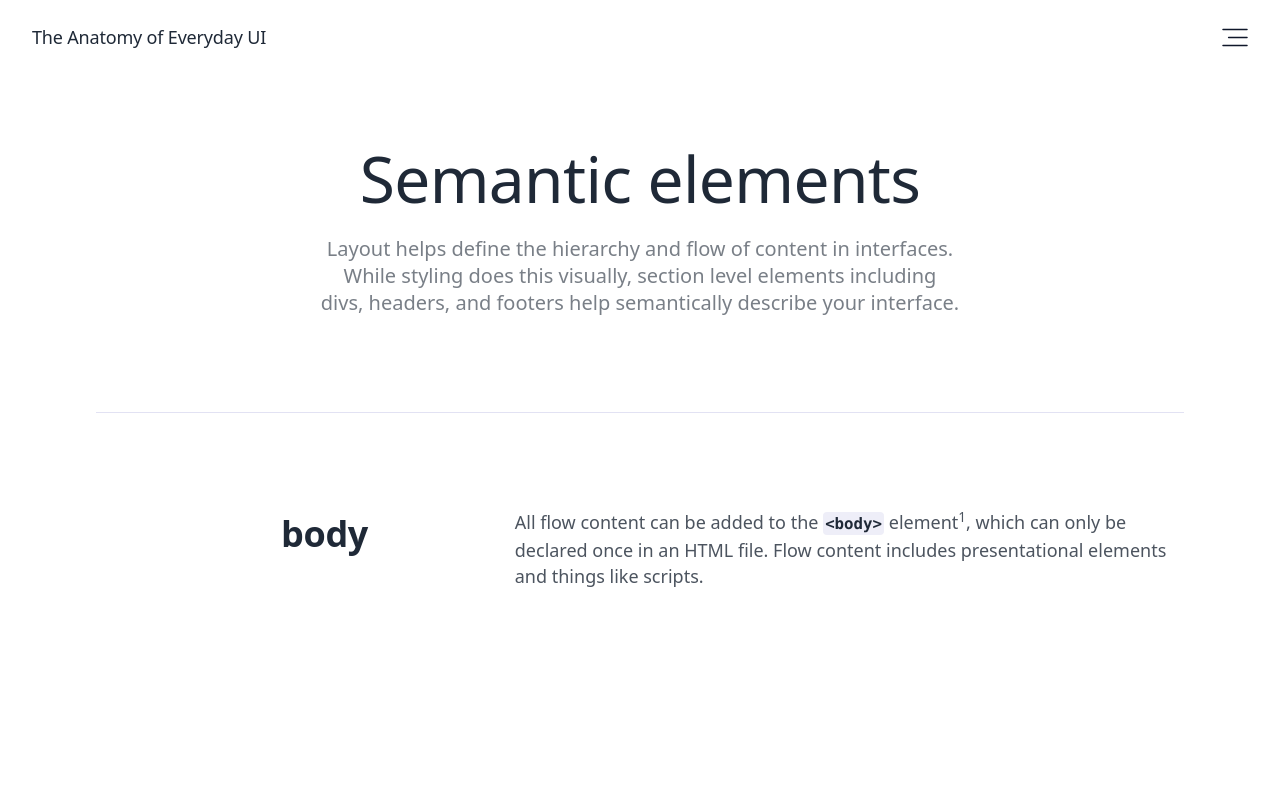
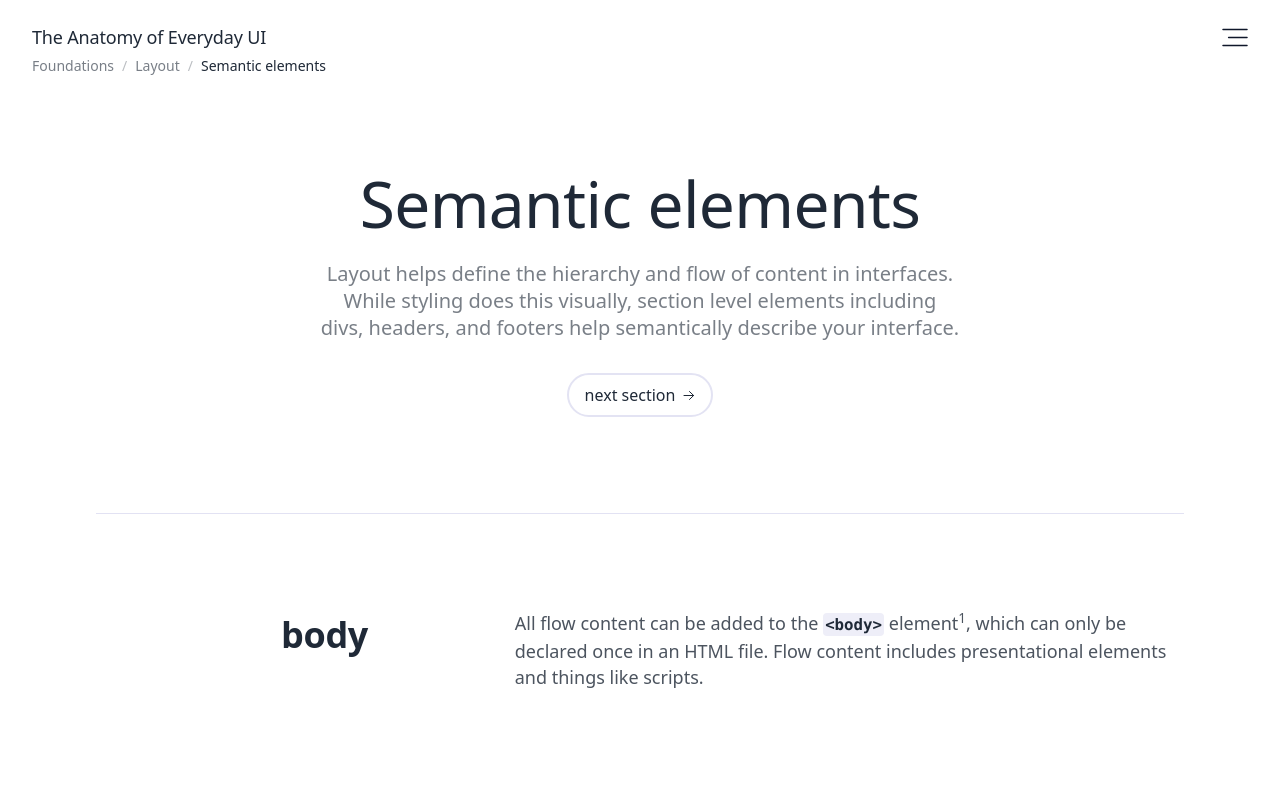
Before and after one commit to davidwoolf/anatomy-ui, a SvelteKit app: page /foundations/layout/semantic-elements in a window 1280 px wide. Shown: the top 785 px of the page. Built offline with nearby package versions, Linux system fonts and the light colour scheme; a web font is replaced by a local one.

Commit message:
added examples as dynamic imports to lower bundle size

```diff
--- a/src/routes/(app)/foundations/+layout.svelte
+++ b/src/routes/(app)/foundations/+layout.svelte
@@ -1,23 +1 @@
-<article>
-  <slot />
-</article>
-
-<style>
-  article {
-    padding: 3rem 1.5rem;
-    margin: 0 auto;
-    max-width: 90rem;
-  }
-
-  @media (min-width: 768px) {
-    article {
-      padding: 6rem 4rem;
-    }
-  }
-
-  @media (min-width: 1024px) {
-    article {
-      padding: 6rem;
-    }
-  }
-</style>
+<slot />
--- a/src/routes/(app)/foundations/[id]/[slug]/+page.svelte
+++ b/src/routes/(app)/foundations/[id]/[slug]/+page.svelte
@@ -1,23 +1,4 @@
 <script lang="ts">
-  // components
-  import SpacingPadding from "@examples/layout/spacing/padding.svelte";
-  import SpacingMargin from "@examples/layout/spacing/margin.svelte";
-  import SpacingGap from "@examples/layout/spacing/gap.svelte";
-  import DimensionsBounds from "@examples/layout/dimensions/bounds.svelte";
-  import MaxContentSizing from "@examples/layout/dimensions/max-content.svelte";
-  import MinContentSizing from "@examples/layout/dimensions/min-content.svelte";
-  import FitContentSizing from "@examples/layout/dimensions/fit-content.svelte";
-  import DisplayModes from "@examples/layout/display-modes.svelte";
-  import BlockInlineAxes from "@examples/layout/block-inline-axes.svelte";
-  import AnimationJank from "@examples/layout/layout-shift/animation.svelte";
-  import FontFallbacks from "@examples/layout/layout-shift/font-fallbacks.svelte";
-  import MediaEmbeds from "@examples/layout/layout-shift/media-embeds.svelte";
-  import SeparatingConcerns from "@examples/layout/separating-concerns.svelte";
-  import StaticRelativeAbsolute from "@examples/layout/position/static-relative-absolute.svelte";
-  import FixedSticky from "@examples/layout/position/fixed-sticky.svelte";
-  import StackingStrategies from "@examples/layout/position/stacking-strategies.svelte";
-  import StackingRules from "@examples/layout/position/stacking-rules.svelte";
-
   // data
   import type { PageData } from "./$types";
   export let data: PageData;
@@ -26,7 +7,6 @@
   import Title from "@components/title.svelte";
   import Description from "@components/description.svelte";
   import Layout from "@components/layout.svelte";
-  import NextSection from "@components/next-section.svelte";
   import Grid from "@components/grid/grid.svelte";
   import Column from "@components/grid/column.svelte";
   import Heading from "@components/text/heading.svelte";
@@ -35,28 +15,19 @@
   import Row from "@components/grid/row.svelte";
   import Box from "@components/box.svelte";
   import Spacer from "@components/grid/spacer.svelte";
-
-  const components = {
-    AnimationJank,
-    BlockInlineAxes,
-    FontFallbacks,
-    MediaEmbeds,
-    SeparatingConcerns,
-    StaticRelativeAbsolute,
-    FixedSticky,
-    StackingRules,
-    StackingStrategies,
-    DimensionsBounds,
-    MaxContentSizing,
-    MinContentSizing,
-    FitContentSizing,
-    DisplayModes,
-    SpacingPadding,
-    SpacingMargin,
-    SpacingGap,
-  };
 </script>
 
+<div class="breadcrumbs">
+  <ul>
+    <li>Foundations</li>
+    <li class="breadcrumb--divider" aria-hidden>/</li>
+    <li>{data.id}</li>
+    <li class="breadcrumb--divider" aria-hidden>/</li>
+    <li class="breadcrumb--current">{data.title}</li>
+  </ul>
+</div>
+
+<article>
   <Layout>
     <svelte:fragment slot="head">
       <Title>{data.title}</Title>
@@ -64,6 +35,21 @@
       <Description>
         {@html data.description}
       </Description>
+
+      <a class="next-section" href={data.next}>
+        next section
+        <svg
+          width="12"
+          height="9"
+          viewBox="0 0 12 9"
+          fill="none"
+          xmlns="http://www.w3.org/2000/svg">
+          <path
+            d="M1 4.5H10.6M10.6 4.5L6.45882 0.5M10.6 4.5L6.45882 8.5"
+            stroke="currentcolor"
+            stroke-linecap="round" />
+        </svg>
+      </a>
     </svelte:fragment>
 
     <svelte:fragment slot="contents">
@@ -85,7 +71,9 @@
 
             {#if row.component}
               <Spacer />
-            <svelte:component this={components[row.component]} />
+              {#await import(/* @vite-ignore */ `../../../../../../src/examples/layout/${row.component}`) then module}
+                <svelte:component this={module.default} />
+              {/await}
             {/if}
           </Column>
           <!-- {/if} -->
@@ -109,7 +97,9 @@
 
                 <Column column={index % 2 === 0 ? "1" : "5"} span="8">
                   {#if section.component}
-                  <svelte:component this={components[section.component]} />
+                    {#await import(/* @vite-ignore */ `../../../../../../src/examples/layout/${section.component}`) then module}
+                      <svelte:component this={module.default} />
+                    {/await}
                   {/if}
                 </Column>
               </Row>
@@ -119,3 +109,75 @@
       </Grid>
     </svelte:fragment>
   </Layout>
+</article>
+
+<style>
+  .breadcrumbs {
+    display: flex;
+    font-size: 0.875rem;
+    padding: 0.25rem 1.5rem 0;
+  }
+
+  .breadcrumbs ul {
+    display: flex;
+    gap: 0.5rem;
+  }
+
+  .breadcrumbs li {
+    opacity: 0.6;
+    text-transform: capitalize;
+  }
+
+  .breadcrumbs .breadcrumb--divider {
+    opacity: 0.3;
+  }
+
+  .breadcrumbs .breadcrumb--current {
+    opacity: 1;
+    text-transform: revert;
+  }
+
+  .next-section {
+    align-items: center;
+    border: 2px solid color-mix(in srgb, var(--color-gray-300), white 50%);
+    border-radius: 9999px;
+    display: flex;
+    font-size: var(--font-size-base);
+    font-weight: 500;
+    gap: 0.5rem;
+    margin: 2rem 0 0;
+    width: max-content;
+    padding: 0.5rem 1rem;
+    transition: all 75ms ease;
+  }
+
+  .next-section:hover {
+    background-color: color-mix(in srgb, var(--color-gray-300), white 50%);
+  }
+
+  article {
+    padding: 3rem 1.5rem;
+    margin: 0 auto;
+    max-width: 90rem;
+  }
+
+  @media (min-width: 768px) {
+    article {
+      padding: 6rem 4rem;
+    }
+  }
+
+  @media (min-width: 1024px) {
+    .breadcrumbs {
+      padding: 0.25rem 2rem 0;
+    }
+
+    .next-section {
+      margin: 2rem auto 0;
+    }
+
+    article {
+      padding: 6rem;
+    }
+  }
+</style>
--- a/static/layout/block-inline-axes.json
+++ b/static/layout/block-inline-axes.json
@@ -1,7 +1,7 @@
 [{
   "title": "Writing mode",
   "text": "In English, text flows from left to right, and top to bottom. The **block axis** is the vertical axis starting from the top, while the **inline axis** is the horizontal axis starting from the left.\n\nChanging the writing direction will augment these values, but they are relationally tied together. Both the start and end point of axes (along with the axes themselves) can be flipped, but they will always be opposite of each other.",
-  "component": "BlockInlineAxes"
+  "component": "block-inline-axes.svelte"
 }, {
   "title": "Logical properties",
   "text": "Terms like `height`, `width`, `top`, and `left` start to become confusing when interfaces are used in different languages. They can also create visual inconsistencies when the block and inline axes are flipped. To address this, CSS now supports a set of properties called “logical properties” which map to existing properties like margin and padding, but now conform to the start, end and orientation of the document’s axes.\n\nWhile this creates a huge number of new properties, they are consistently applied based on the axes and position. A full list is provided below."
--- a/static/layout/display-modes.json
+++ b/static/layout/display-modes.json
@@ -1,9 +1,9 @@
 [{
   "title": "External layout",
   "text": "In non flex or grid layouts, an external layout value of `block` will force an element onto its own line. In contrast, a value of `inline` will slot an element nto the same line as another inline element. Finally, a value of `none` will hide an element completely and remove its dimension sizing from the document–including elements inside of flex and grid containers.",
-  "component": "DisplayModes"
+  "component": "display-modes.svelte"
 }, {
   "title": "Internal layout",
   "text": " An internal layout of `block` allows descendant elements to control their own, external layout value. However, an internal layout of `flex` or `grid` will force descendant elements into a flex or grid layout respectively–regardless of their own, external layout value.",
-  "component": "DisplayModes"
+  "component": "display-modes.svelte"
 }]
--- a/static/layout/layout-shift.json
+++ b/static/layout/layout-shift.json
@@ -1,13 +1,13 @@
 [{
   "title": "Media and embedded content",
   "text": "Use the `aspect-ratio` property in CSS to give media such as images, videos, and embedded content like `<iframe>` a concrete size before rendering. While height and width attributes directly on media elements have historically been used, the aspect-ratio property can inform overall dimensions without explicitly providing width and height values that might not translate well in responsive designs.\n\nIt can also be applied to multiple elements in one declaration, since attribute values will need to be defined on each element.",
-  "component": "MediaEmbeds"
+  "component": "layout-shift/media-embeds.svelte"
 }, {
   "title": "Font sizing and fallbacks",
   "text": "If your interface uses custom fonts, it’s recommended to use a `font-display` value that ensures text is displayed immediately while the custom font loads (if not already cached). This improves metrics like FCP (first contentful paint) and LCP (largest contentful paint). However, it can also create layout shifting since different font values don’t take up the same physical space, even with the same type properties.\n\nTo solve this, try to provide built-in fallbacks that are optically similar in size to your custom fonts. This will decrease layout shift and also prevent jarring text swapping experiences.",
-  "component": "FontFallbacks"
+  "component": "layout-shift/font-fallbacks.svelte"
 }, {
   "title": "Animations",
   "text": "Layout shift doesn’t just happen on page and asset load, it can also happen when animating elements using CSS properties that contribute to the overall DOM layout flow.\n\nAvoid animating properties like height and width, top and left and margin and padding when possible. Instead, use transform for animations as it doesn’t cause layout re-computations.",
-  "component": "AnimationJank"
+  "component": "layout-shift/animation.svelte"
 }]
--- a/static/layout/separating-concerns.json
+++ b/static/layout/separating-concerns.json
@@ -1,5 +1,5 @@
 [{
   "title": "Abstracting layout up the tree",
   "text": "Take a reusable card component, which in a static design may have a width, height, margins, padding, and borders. Which parts of this design are actually relevant to the card itself? Looking at elements inside of the card, do the descendants handle their positioning and spacing, or is this the responsibility of the card?\n\nThe card itself should generally handle layout details including borders and padding, along with the layout of its descendants, while the card’s container manages details including spacing between elements and max-dimensions. Avoid adding ancillary details like dimension constraints and outward spacing to base components to ensure consistent alignment and sizing on every device.",
-  "component": "SeparatingConcerns"
+  "component": "separating-concerns.svelte"
 }]
--- a/static/layout/spacing.json
+++ b/static/layout/spacing.json
@@ -1,13 +1,13 @@
 [{
   "title": "Padding",
   "text": "The `padding` property affects the interior layout of an element. Base components sometimes need to handle padding, especially when visual properties like background colors, borders, and shadows are applied, but avoid adding padding to ones that don't require it.",
-  "component": "SpacingPadding"
+  "component": "spacing/padding.svelte"
 }, {
   "title": "Margin",
   "text": "The `margin` property affects the exterior spacing around an element. When using margin to control spacing, apply values from one axis direction (usually the top and/or left).",
-  "component": "SpacingMargin"
+  "component": "spacing/margin.svelte"
 }, {
   "title": "Gap",
   "text": "The `gap` property adds consistent space between elements in a flex or grid container. Additional properties `column-gap` and `row-gap` are available for more customizable spacing on the block and inline axes. The gap property can not be less than `0`, so using margin may be required in those situations.",
-  "component": "SpacingGap"
+  "component": "spacing/gap.svelte"
 }]
--- a/svelte.config.js
+++ b/svelte.config.js
@@ -7,7 +7,6 @@ const config = {
 	// Consult https://kit.svelte.dev/docs/integrations#preprocessors
 	// for more information about preprocessors
 	preprocess: vitePreprocess(),
-
 	kit: {
 		// adapter-auto only supports some environments, see https://kit.svelte.dev/docs/adapter-auto for a list.
 		// If your environment is not supported or you settled on a specific environment, switch out the adapter.
```
Also changed, not shown: static/layout/dimensions.json (+4 -4 lines), static/layout/position.json (+4 -4 lines), 1 other file (tests, documents, lock files or other folders). Lines whose indentation alone changed are shown as unchanged.
